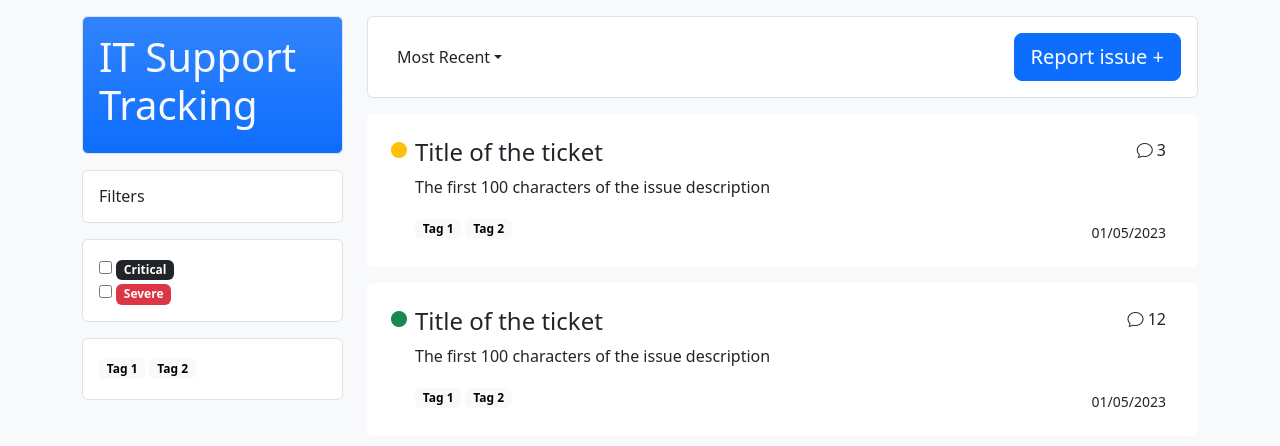
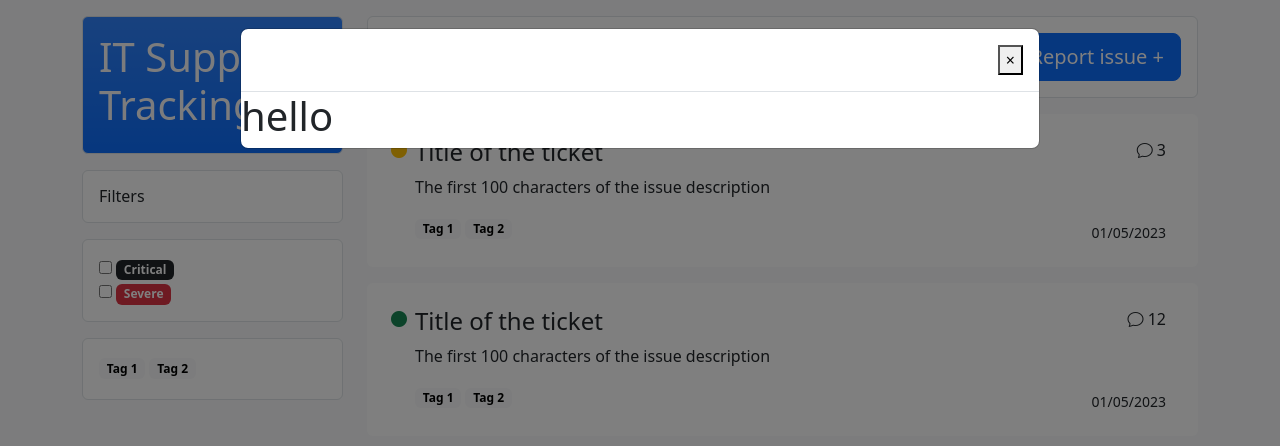
Before and after one commit to iO-Academy/IT-bug-tracking-FE, a React (Vite) app: page / in a window 1280 px wide. Both pictures are taken after a click on the element 782 px from the left and 190 px from the top of the page. Shown: the top 446 px of the page. Built offline with nearby package versions, Linux system fonts and the light colour scheme.

Commit message:
Make issue modal work

```diff
--- a/src/IssuePopUp/index.jsx
+++ b/src/IssuePopUp/index.jsx
@@ -1,4 +1,5 @@
 import Tags from "../Tags/index.jsx";
+import {useState} from "react";
 
 function IssuePopUp({id, title, summary, severity, tags, date_created, comment_count}) {
 
@@ -12,7 +13,7 @@ function IssuePopUp({id, title, summary, severity, tags, date_created, comment_c
     }
 
     return (
-        <div className="modal fade" id="ticketModal" tabIndex="-1" aria-labelledby="exampleModalLabel"
+        <div className="modal fade" id="popUpModal" tabIndex="-1" aria-labelledby="exampleModalLabel"
              aria-hidden="true">
             <div className="modal-dialog modal-lg">
                 <div className="modal-content">
--- a/src/IssuesList/index.jsx
+++ b/src/IssuesList/index.jsx
@@ -1,6 +1,7 @@
 import {useEffect, useState} from "react";
 import IssueItem from "../IssueItem/index.jsx";
 import Modal from "../Modal/index.jsx";
+import IssuePopUp from "../IssuePopUp/index.jsx";
 
 function IssuesList() {
     const [issues, setIssues] = useState([])
@@ -18,8 +19,17 @@ function IssuesList() {
     }, []);
 
     useEffect(() => {
-        setShowIssueModal(true)
+        if (selectedIssue != null) {
+            setShowIssueModal(true)
+            console.log(`Selected issue is ${selectedIssue}`)
+        } else {
+            setShowIssueModal(false)
+        }
     }, [selectedIssue]);
+
+    const unselectIssue = () => {
+        setSelectedIssue(null)
+    }
 
     return (
         <>
@@ -54,9 +64,14 @@ function IssuesList() {
                     )
                 }
             </main>
-            <Modal show={showIssueModal} title={""} severity={""}>
-                <h1>hello world</h1>
-            </Modal>
+            {
+                showIssueModal &&
+                <Modal closeModal={unselectIssue} title={""} severity={""}>
+                    <h1>hello</h1>
+                    {/*<IssuePopUp></IssuePopUp>*/}
+                </Modal>
+            }
+
         </>
     )
 }
--- a/src/Modal/index.jsx
+++ b/src/Modal/index.jsx
@@ -1,18 +1,12 @@
-import {useState} from "react";
+import {useEffect, useState} from "react";
 import Severity from "../Severity/index.jsx";
 
-export default function Modal({show, title, severity, children}) {
-
-    const [showModal, setShowModal] = useState(show)
+export default function Modal({closeModal, title, severity, children}) {
 
     return (
         <>
-            {
-                showModal &&
-                <div className="modal-backdrop fade show"></div>
-            }
-
-            <div className={"modal" + (showModal ? ' open d-block' : '')} tabIndex="-1">
+            <div className="modal-backdrop fade show" onClick={closeModal}></div>
+            <div className="modal open d-block" tabIndex="-1">
                 <div className="modal-dialog modal-lg">
                     <div className="modal-content">
                         <div className="modal-header">
@@ -22,7 +16,7 @@ export default function Modal({show, title, severity, children}) {
                                     severity &&
                                     <Severity severity={severity} />
                                 }
-                                <button onClick={() => {setShowModal(false)}} type="button" className="close" data-dismiss="modal" aria-label="Close">
+                                <button onClick={closeModal} type="button" className="close" data-dismiss="modal" aria-label="Close">
                                     <span aria-hidden="true">&times;</span>
                                 </button>
                             </div>
```
